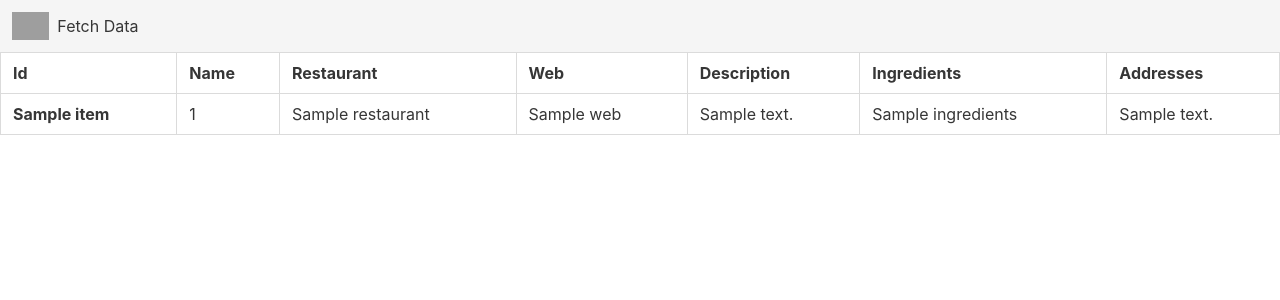
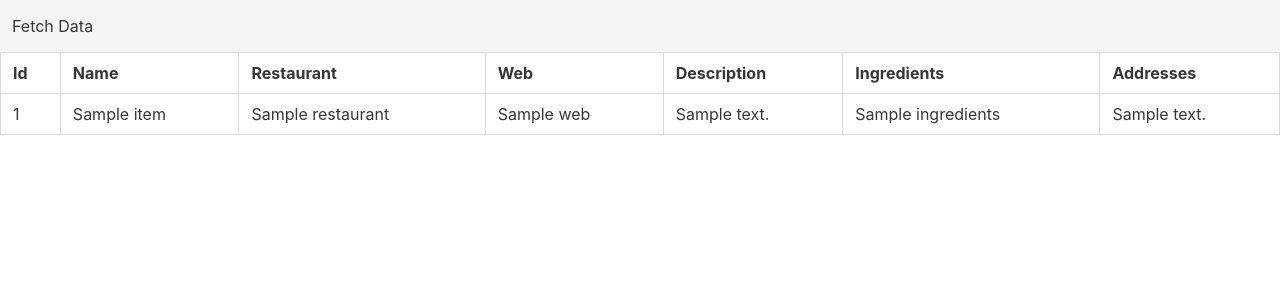
Before and after one commit to funtixa/Dajngo-Fetch, a Django app: page / in a window 1280 px wide. Shown: the top 300 px of the page. Run offline with Django 3.2, Linux system fonts and the light colour scheme; tables that the repository leaves empty hold one stand-in row (values such as "Sample post"); a database or web service that is not in the repository returns one stand-in record (values such as "Sample title"); data that the repository does not hold is empty; grey boxes are pictures that could not be loaded.

Commit message:
all json data propertly displayed

```diff
--- a/templates/fetches.html
+++ b/templates/fetches.html
@@ -12,9 +12,7 @@
 <body>
 <nav aria-label="main navigation" class="navbar is-light" role="navigation">
     <div class="navbar-brand">
-        <div class="navbar-item">
-            <img atl="DigitalOcean" src="https://assets.digitalocean.com/logos/DO_Logo_icon_blue.png"
-                 style="margin-right: 0.5em;">Fetch Data
+        <div class="navbar-item">Fetch Data
         </div>
     </div>
 </nav>
@@ -23,7 +21,6 @@
     <tr>
         <th>Id</th>
         <th>Name</th>
-
         <th>Restaurant</th>
         <th>Web</th>
         <th>Description</th>
@@ -34,8 +31,8 @@
     <tbody>
     {% for droplet in droplets %}
     <tr>
-        <th>{{ droplet.name }}</th>
         <td>{{ droplet.id }}</td>
+        <td>{{ droplet.name }}</td>
         <td>{{ droplet.restaurant }}</td>
         <td>{{ droplet.web }}</td>
         <td>{{ droplet.description }}</td>
```
